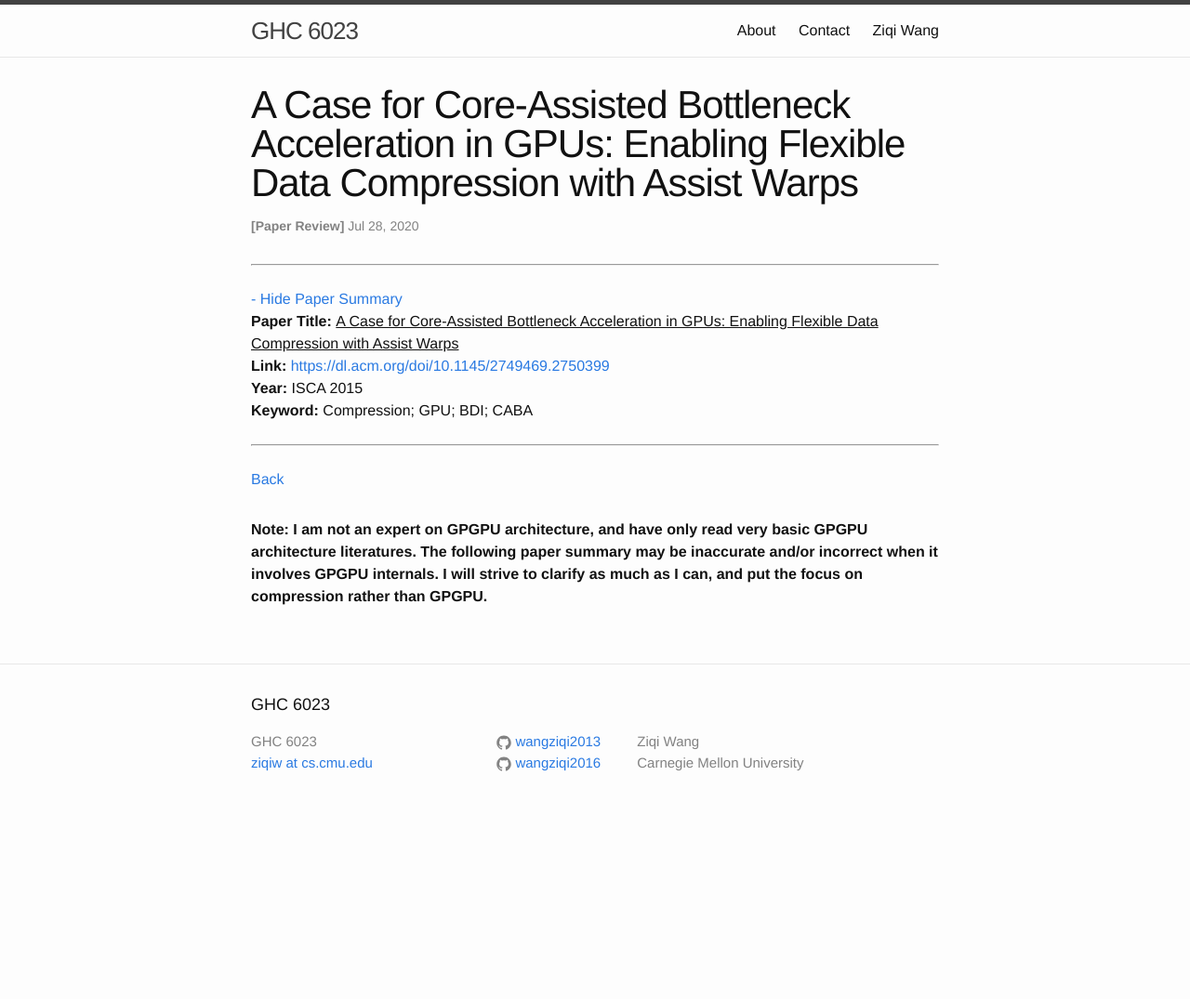
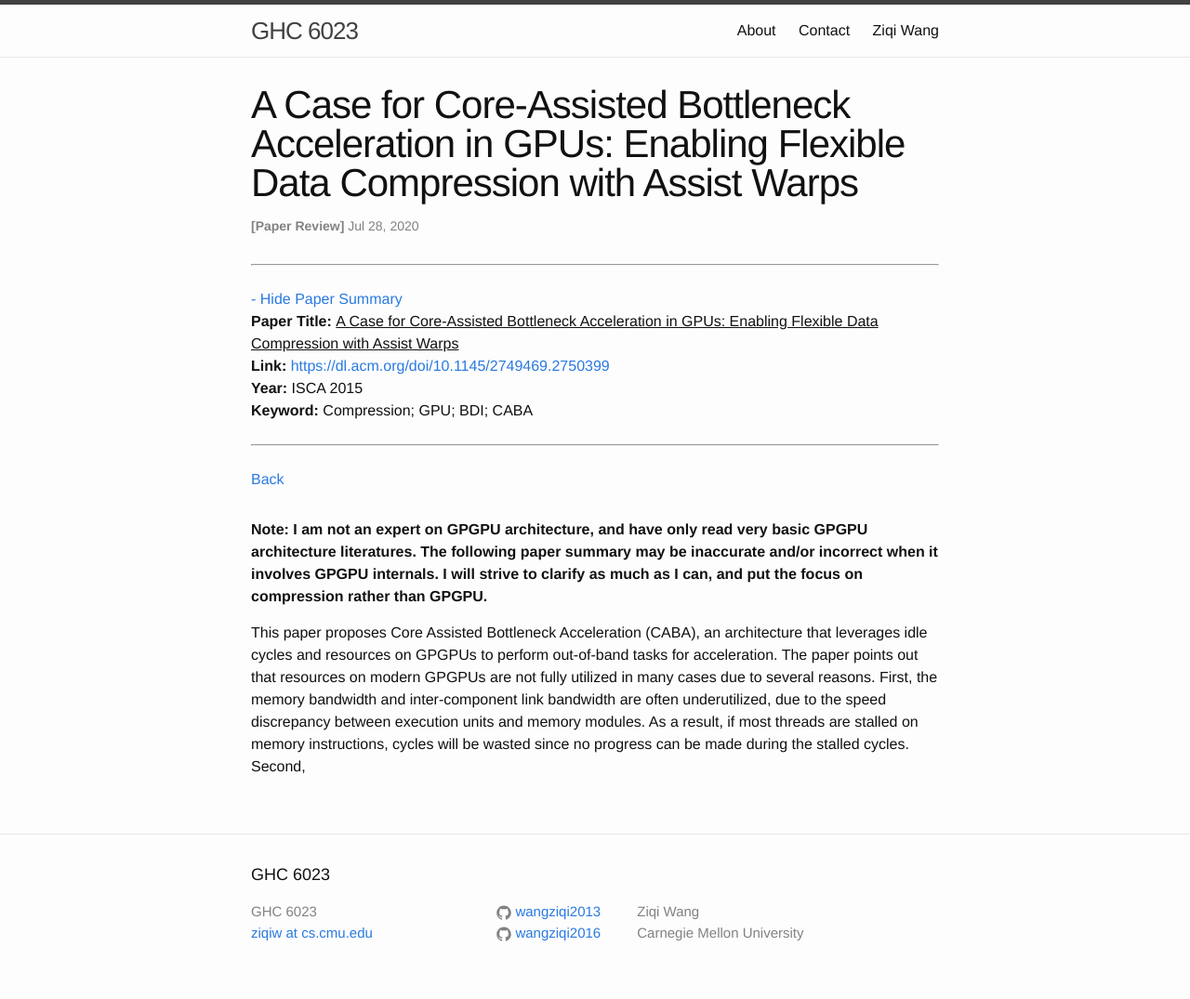
Before and after one commit to wangziqi2013/wangziqi2013.github.io, a Jekyll site: the page built from _posts/2020-07-28-caba.markdown, in a window 1280 px wide. Shown: the whole page at 93% size. Built offline with Jekyll 4.4.1, drawn with Linux system fonts in a browser that asks for light colours; before the commit the page ends 900 px from its top, so only the background shows below that.

Commit message:
Adding bandwidth

```diff
--- a/_posts/2020-07-28-caba.markdown
+++ b/_posts/2020-07-28-caba.markdown
@@ -16,3 +16,11 @@ version_mgmt:
 **Note: I am not an expert on GPGPU architecture, and have only read very basic GPGPU architecture literatures. The following
 paper summary may be inaccurate and/or incorrect when it involves GPGPU internals. I will strive to clarify as much as I can,
 and put the focus on compression rather than GPGPU.**
+
+This paper proposes Core Assisted Bottleneck Acceleration (CABA), an architecture that leverages idle cycles and resources
+on GPGPUs to perform out-of-band tasks for acceleration.
+The paper points out that resources on modern GPGPUs are not fully utilized in many cases due to several reasons.
+First, the memory bandwidth and inter-component link bandwidth are often underutilized, due to the speed discrepancy between
+execution units and memory modules. As a result, if most threads are stalled on memory instructions, cycles will be
+wasted since no progress can be made during the stalled cycles.
+Second,
```
